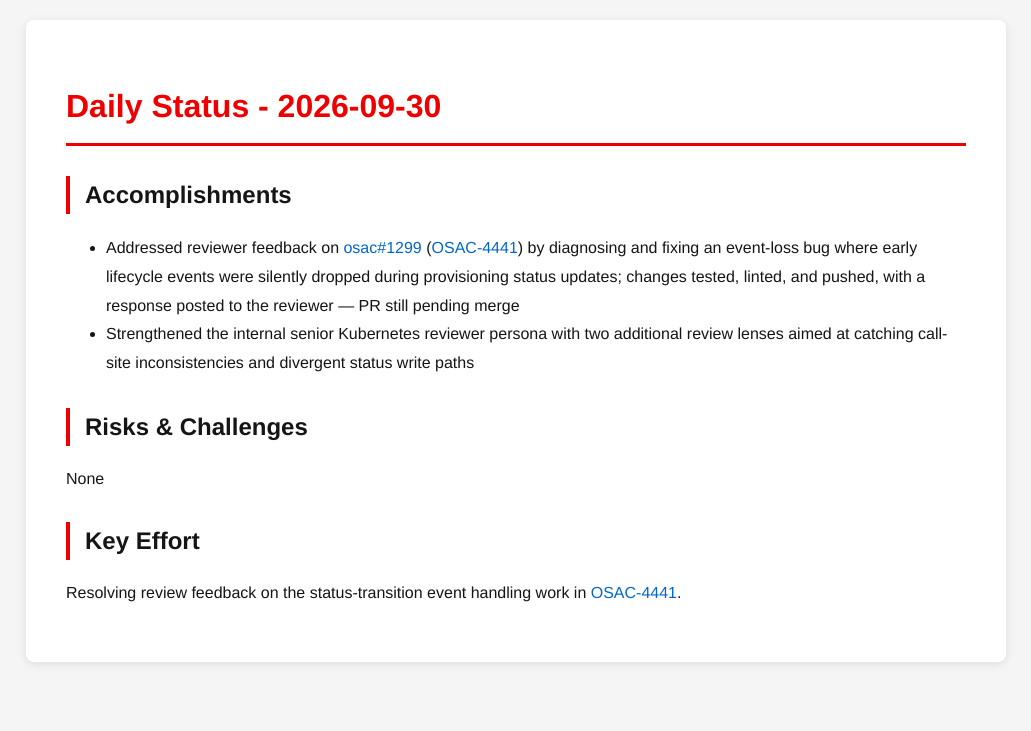
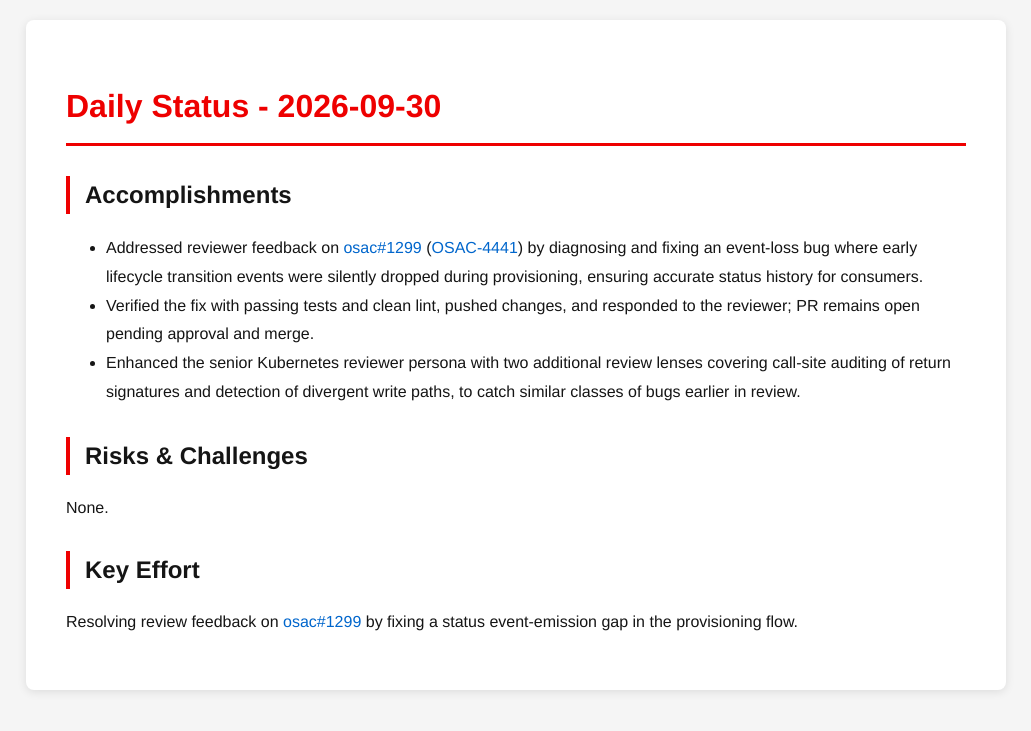
Before and after one commit to tzvatot/daily-status, a Jekyll site: the page built from 2026-09-30.md, in a window 1280 px wide. Shown: the top 731 px of the page, without its empty margins (124-1155 px from the left). Built offline with Jekyll 4.4.1, drawn with Linux system fonts in a browser that asks for light colours.

Commit message:
Daily status update - 2026-09-30

```diff
--- a/2026-09-30.md
+++ b/2026-09-30.md
@@ -7,11 +7,12 @@ date: 2026-09-30
 # Daily Status - 2026-09-30
 
 ## Accomplishments
-- Addressed reviewer feedback on [osac#1299](https://github.com/osac-project/osac/pull/1299) ([OSAC-4441](https://redhat.atlassian.net/browse/OSAC-4441)) by diagnosing and fixing an event-loss bug where early lifecycle events were silently dropped during provisioning status updates; changes tested, linted, and pushed, with a response posted to the reviewer — PR still pending merge
-- Strengthened the internal senior Kubernetes reviewer persona with two additional review lenses aimed at catching call-site inconsistencies and divergent status write paths
+- Addressed reviewer feedback on [osac#1299](https://github.com/osac-project/osac/pull/1299) ([OSAC-4441](https://redhat.atlassian.net/browse/OSAC-4441)) by diagnosing and fixing an event-loss bug where early lifecycle transition events were silently dropped during provisioning, ensuring accurate status history for consumers.
+- Verified the fix with passing tests and clean lint, pushed changes, and responded to the reviewer; PR remains open pending approval and merge.
+- Enhanced the senior Kubernetes reviewer persona with two additional review lenses covering call-site auditing of return signatures and detection of divergent write paths, to catch similar classes of bugs earlier in review.
 
 ## Risks & Challenges
-None
+None.
 
 ## Key Effort
-Resolving review feedback on the status-transition event handling work in [OSAC-4441](https://redhat.atlassian.net/browse/OSAC-4441).
+Resolving review feedback on [osac#1299](https://github.com/osac-project/osac/pull/1299) by fixing a status event-emission gap in the provisioning flow.
```
